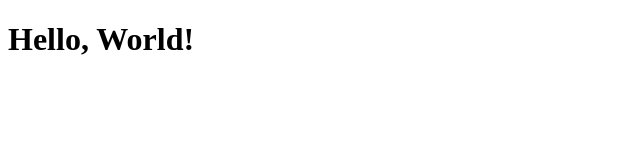
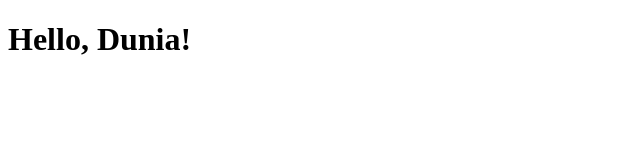
Before and after one commit to Giovanni-Evan/Siti, a plain HTML site: page index.html in a window 1280 px wide. Shown: the full height of the page, 0-640 px from the left. Drawn offline with Linux system fonts and the light colour scheme.

Commit message:
ubah tulisan

```diff
--- a/index.html
+++ b/index.html
@@ -6,6 +6,6 @@
     <title>Hello World</title>
 </head>
 <body>
-    <h1>Hello, World!</h1>
+    <h1>Hello, Dunia!</h1>
 </body>
 </html>
```
